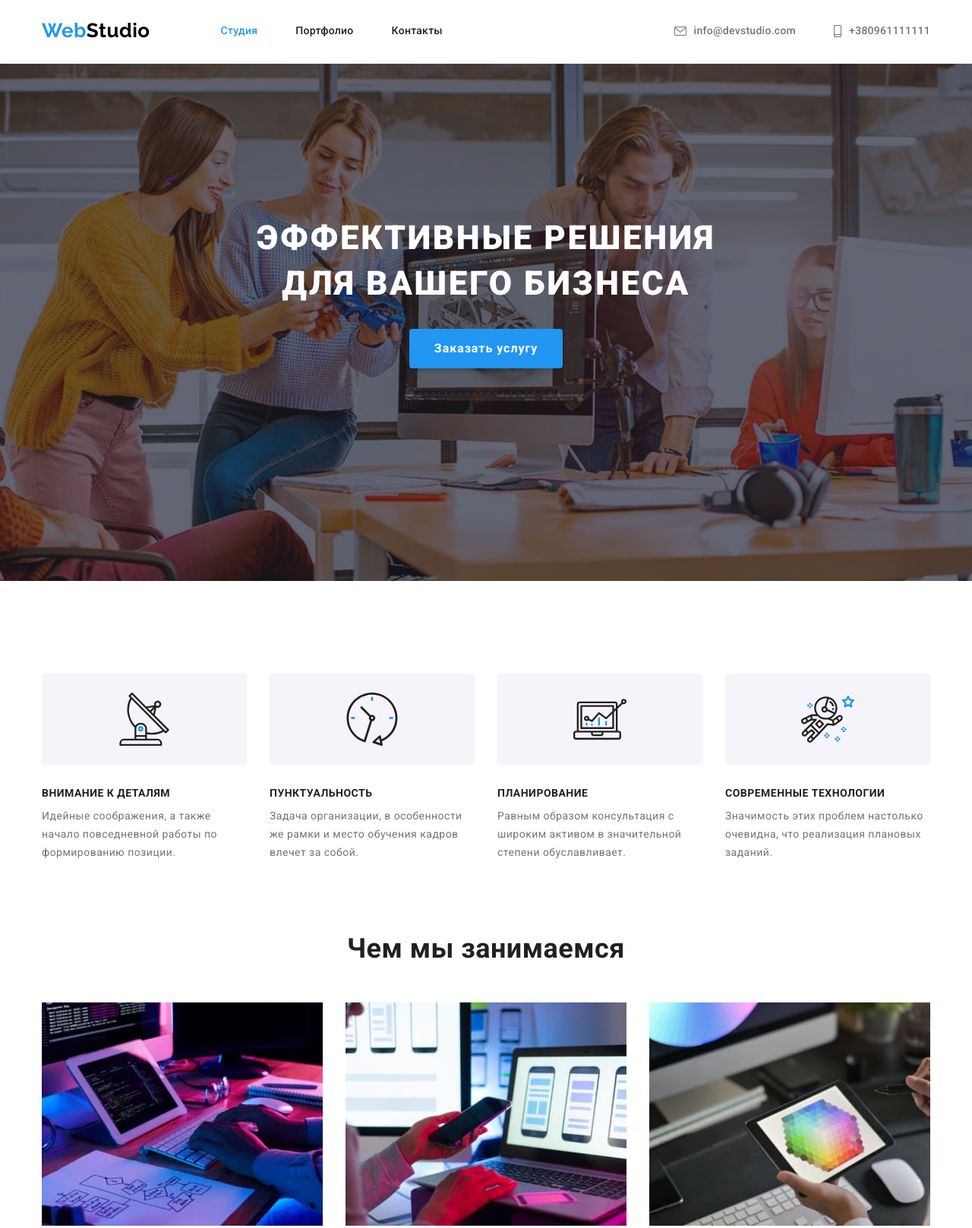
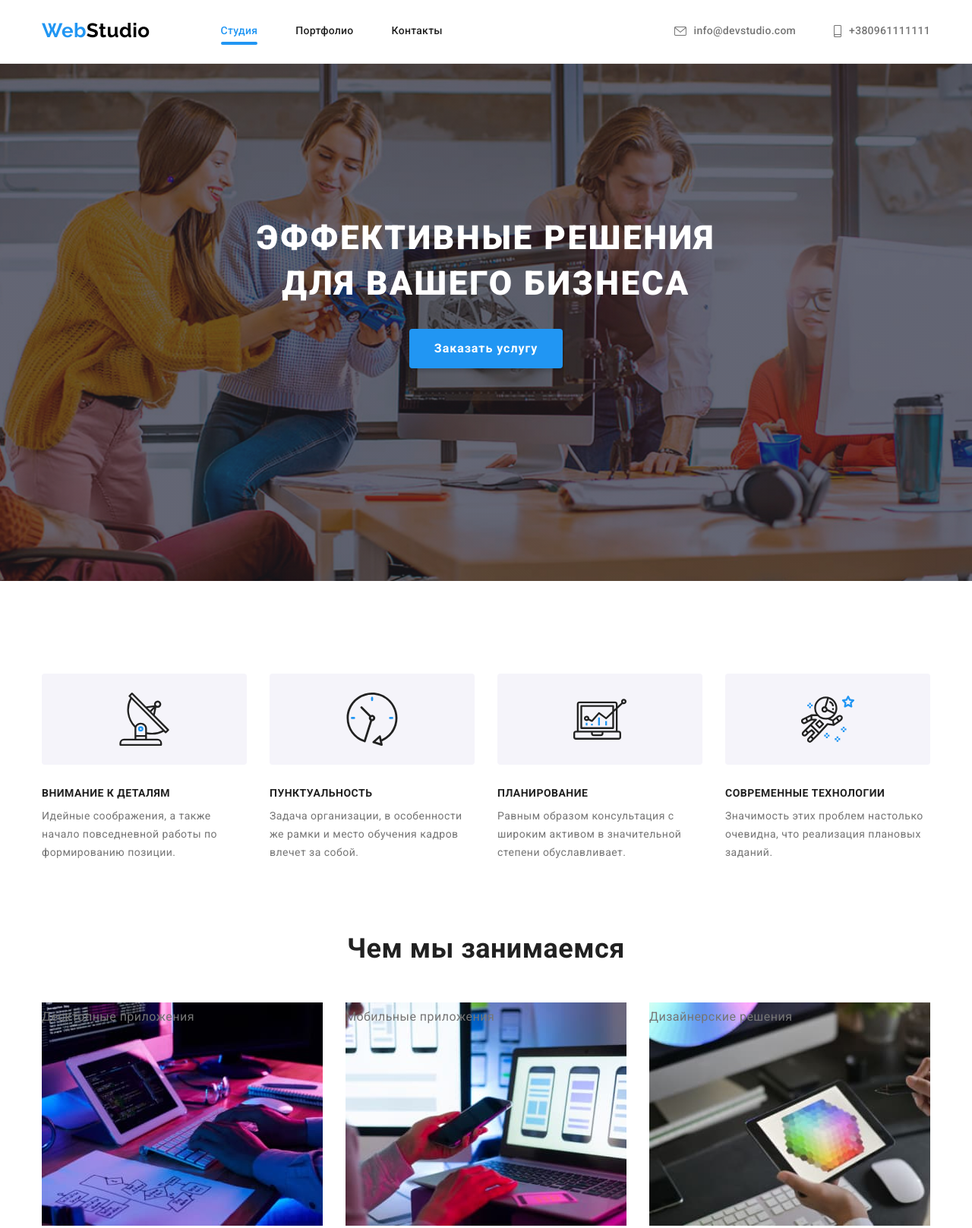
Before and after one commit to StasSytnykov/goit-markup-hw-05, a plain HTML site: page index.html in a window 1280 px wide. Shown: the top 1617 px of the page at 76% size. Drawn offline with nearby package versions, Linux system fonts and the light colour scheme.

Commit message:
add stroke

```diff
--- a/css/style.css
+++ b/css/style.css
@@ -113,6 +113,19 @@ img {
 
 .site-nav .link-style {
   color: var(--style-color);
+  position: relative;
+}
+
+.site-nav .link-style::after {
+  content: '';
+  width: 100%;
+  height: 4px;
+
+  position: absolute;
+  bottom: 0;
+
+  background-color: var(--style-color);
+  border-radius: 2px;
 }
 
 /* Contacts */
@@ -294,6 +307,18 @@ img {
   flex-basis: calc(100% / 3 - 30px);
   margin-left: var(--gap);
   margin-top: var(--gap);
+}
+
+
+.image {
+  position: relative;
+  justify-content: center;
+}
+
+.image-description {
+  position: absolute;
+  top: 10px;
+  jus
 }
 
 /* Our team */
--- a/index.html
+++ b/index.html
@@ -25,7 +25,7 @@
       <!-- Навигация по сайту -->
       <div class="container">
         <div class="container-flex">
-          <nav class="site-nav">
+          <nav class="container-flex">
             <a class="logo" href="./index.html" lang="en">
               <span class="logo-style">Web</span>Studio
             </a>
@@ -148,6 +148,7 @@
                 src="./images/img-one.jpg"
                 alt="Человек печатает на клавиатуре"
               />
+              <p class="image-description">Десктопные приложения</p>
             </li>
 
             <li class="image">
@@ -155,6 +156,7 @@
                 src="./images/img-two.jpg"
                 alt="Человек выбирает интерефейс на телефоне"
               />
+              <p class="image-description">Мобильные приложения</p>
             </li>
 
             <li class="image">
@@ -163,6 +165,7 @@
                 src="./images/img-three.jpg"
                 alt="Человек рисует на планшете"
               />
+              <p class="image-description">Дизайнерские решения</p>
             </li>
           </ul>
         </div>
```
Also changed, not shown: portfolio.html (+1 -1 lines), modal.js (added).
